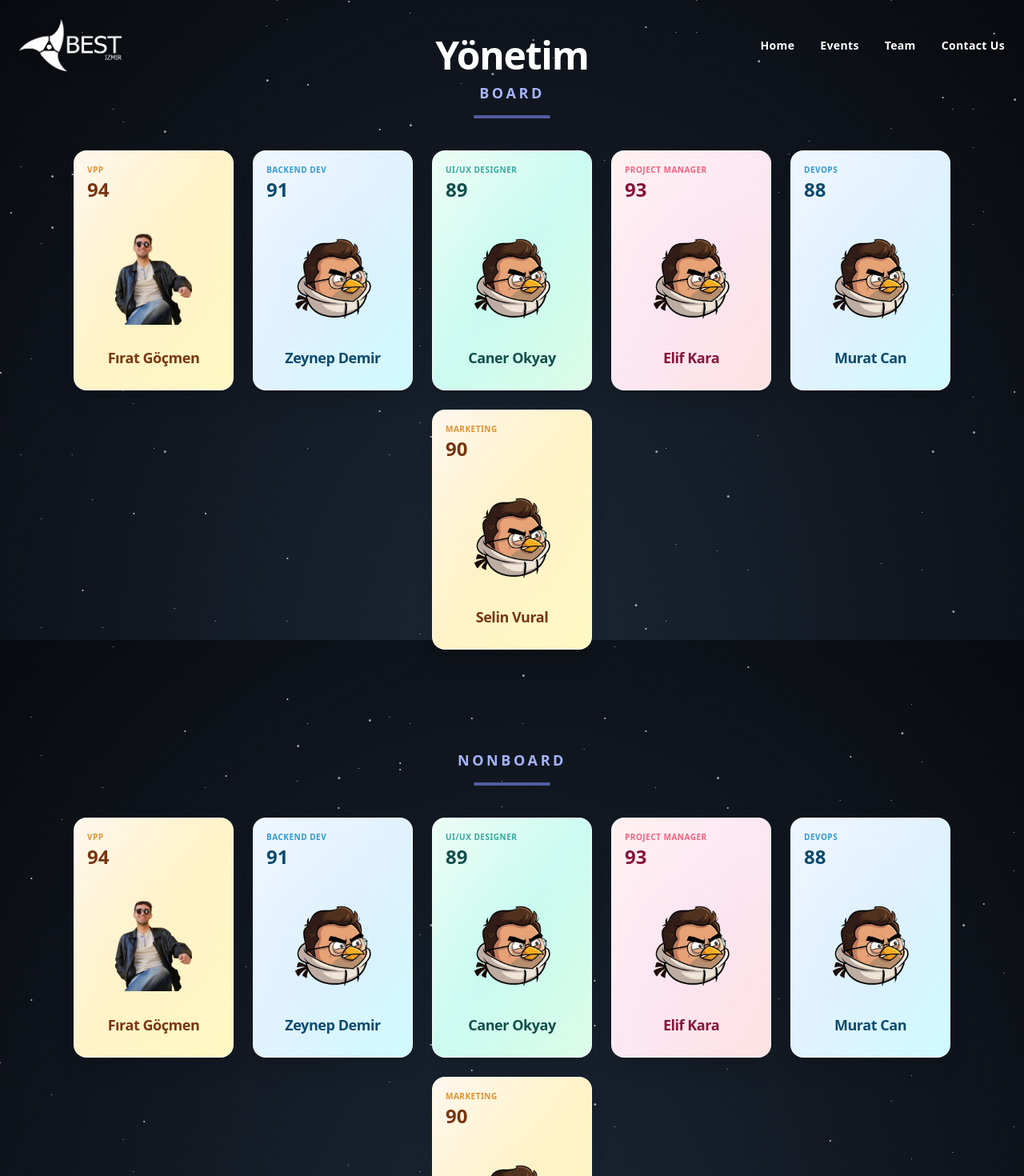
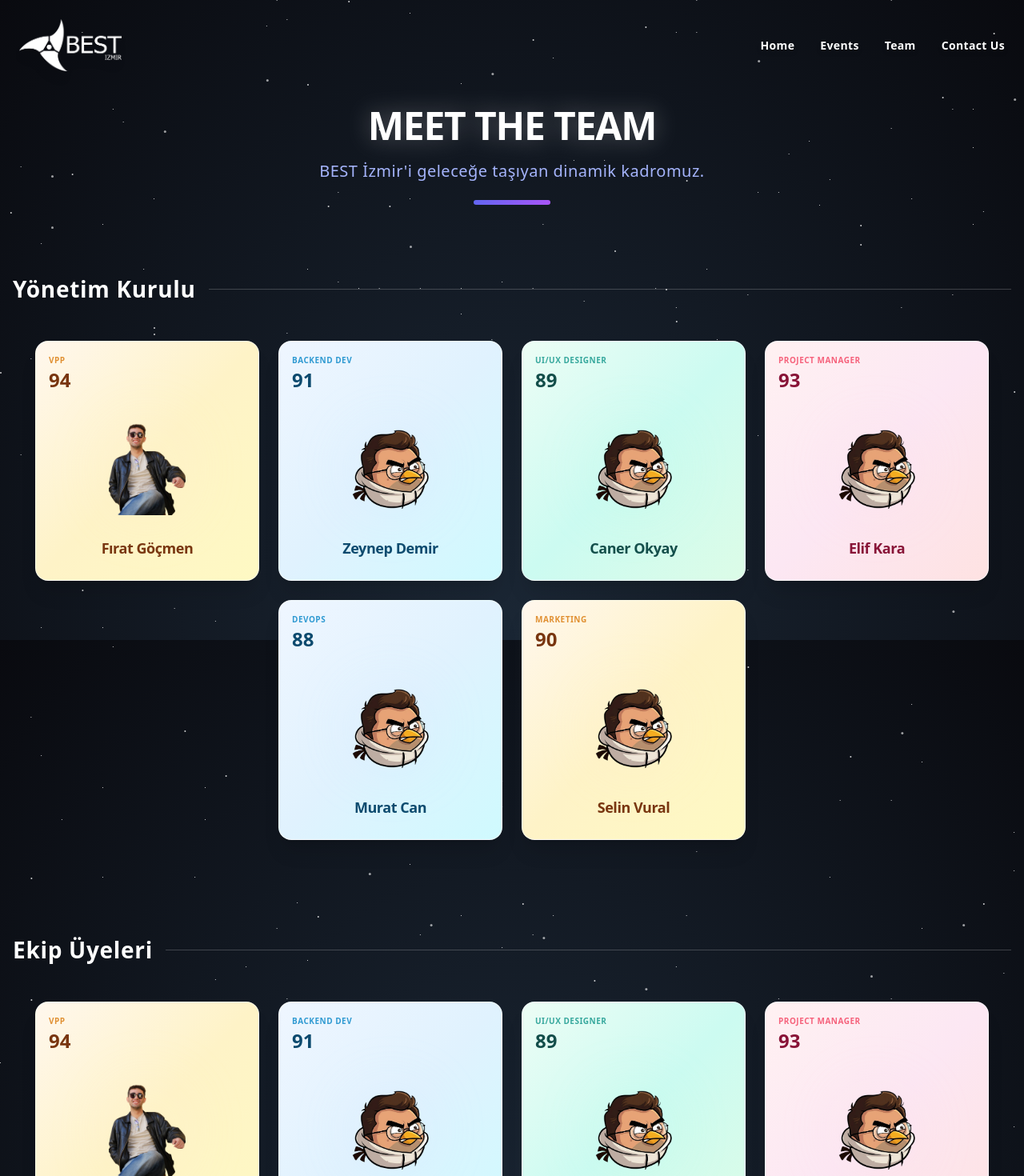
Before and after one commit to dennzii/best_izmir_site, a React (Vite) app: page /team in a window 1280 px wide. Shown: the top 1470 px of the page at 80% size. Built offline with nearby package versions, Linux system fonts and the light colour scheme.

Commit message:
feat: Enhance Team page with animations, new header, and footer integration

```diff
--- a/src/pages/Team.jsx
+++ b/src/pages/Team.jsx
@@ -1,9 +1,12 @@
+
 // Team.js
 import React, { useState, useEffect } from 'react';
 import { Nav } from "../Components/Nav";
+import { Footer } from "../sections/Footer";
 import { FlipCard } from '../Components/FlipCard';
 import Stars from '../Components/Stars';
 import { teamMembersData } from '../data/TeamMembers';
+import { motion } from 'framer-motion';
 
 function Team() {
   const teamMembers = teamMembersData;
@@ -18,11 +21,27 @@ function Team() {
     return () => window.removeEventListener('scroll', handleScroll);
   }, []);
 
+  // Animation variants
+  const containerVariants = {
+    hidden: { opacity: 0 },
+    visible: {
+      opacity: 1,
+      transition: {
+        staggerChildren: 0.1
+      }
+    }
+  };
+
+  const itemVariants = {
+    hidden: { opacity: 0, y: 30 },
+    visible: { opacity: 1, y: 0, transition: { duration: 0.6 } }
+  };
+
   return (
-    <main className='relative min-h-screen' style={{
+    <main className='relative min-h-screen font-sans selection:bg-indigo-500 selection:text-white' style={{
       background: 'radial-gradient(ellipse at bottom, #1B2735 0%, #090A0F 100%)',
       backgroundSize: 'cover',
-      backgroundAttachment: 'fixed' // Sayfa kaydığında arka plan sabit kalsın
+      backgroundAttachment: 'fixed'
     }}>
       <Stars />
 
@@ -47,59 +66,60 @@ function Team() {
         }
       `}</style>
 
-      <section className="relative z-50">
+      <section className="fixed top-0 left-0 w-full z-50">
         <Nav isScrolled={isScrolled} />
       </section>
 
 
-      <section className="relative z-10 w-full py-10">
-        {/* --- YENİ EKLENEN BAŞLIK BÖLÜMÜ --- */}
-        <div className="text-center mb-10 px-4">
-          <h2 className="text-4xl md:text-5xl font-black text-white tracking-tight mb-2">
-            Yönetim
-          </h2>
-          <p className="text-sm md:text-lg font-bold text-indigo-300 uppercase tracking-[0.2em]">
-            Board
+      <div className="relative z-10 w-full py-24 md:py-32 flex flex-col items-center">
+
+        {/* --- PAGE HEADER --- */}
+        <motion.div
+          initial={{ opacity: 0, y: -30 }}
+          animate={{ opacity: 1, y: 0 }}
+          transition={{ duration: 0.8 }}
+          className="text-center mb-16 md:mb-20 px-4"
+        >
+          <h1 className="text-4xl md:text-6xl font-black text-white tracking-tight mb-4 drop-shadow-[0_0_15px_rgba(255,255,255,0.3)]">
+            MEET THE TEAM
+          </h1>
+          <p className="text-indigo-300 text-lg md:text-xl font-medium tracking-wide max-w-2xl mx-auto">
+            BEST İzmir'i geleceğe taşıyan dinamik kadromuz.
           </p>
-          {/* Dekoratif çizgi (Opsiyonel) */}
-          <div className="w-24 h-1 bg-indigo-400 mx-auto mt-4 rounded-full opacity-60"></div>
+          <div className="w-24 h-1.5 bg-gradient-to-r from-indigo-500 to-purple-500 mx-auto mt-6 rounded-full"></div>
+        </motion.div>
+
+
+        {/* --- BOARD SECTION --- */}
+        <div className="w-full max-w-7xl px-4 mb-20">
+          <div className="flex items-center space-x-4 mb-10">
+            <h2 className="text-3xl font-bold text-white tracking-wide">Yönetim Kurulu</h2>
+            <div className="h-px bg-white/20 flex-grow"></div>
           </div>
 
-        <div className={`
+          <motion.div
+            variants={containerVariants}
+            initial="hidden"
+            whileInView="visible"
+            viewport={{ once: true, margin: "-100px" }}
+            className={`
                     flex gap-6 w-full
-
-            /* --- MOBİL ÖZELLİKLERİ (Varsayılan) --- */
-            flex-nowrap           /* Yan yana dizil, aşağı inme */
-            overflow-x-auto       /* Yatay scroll aç */
-            snap-x snap-mandatory /* Kaydırınca karta yapış */
-            justify-start         /* Başlangıçtan sırala */
-            px-6 pb-12            /* Kenarlardan boşluk bırak */
-
-            /* --- MASAÜSTÜ ÖZELLİKLERİ (md: ve üzeri) --- */
-            md:flex-wrap          /* Ekran genişse alt satıra geç (Scroll'u iptal eder) */
-            md:overflow-visible   /* Scroll özelliğini kapat */
-            md:justify-center     /* Ortala */
-            md:px-4               /* Masaüstü kenar boşluğu */
-        `}>
-
+                    /* --- MOBİL ÖZELLİKLERİ --- */
+                    flex-nowrap overflow-x-auto snap-x snap-mandatory justify-start px-2 pb-8
+                    /* --- MASAÜSTÜ ÖZELLİKLERİ --- */
+                    md:flex-wrap md:overflow-visible md:justify-center
+                `}
+          >
             {teamMembers.map((member) => (
-
-            /* --- KART WRAPPER --- */
-            <div
+              <motion.div
                 key={member.id}
+                variants={itemVariants}
                 className={`
                         relative h-[300px] md:h-[300px] team-card
-
-                /* --- MOBİL BOYUTLANDIRMA --- */
-                flex-shrink-0       /* Asla küçülme/büzülme */
-                snap-center         /* Ekranın ortasına hizalan */
-                w-[85vw]            /* Ekranın %85'ini kapla (Yandaki kartın ucu görünür) */
-                max-w-[200px]       /* Çok geniş telefonlarda devasa olma */
-
-                /* --- MASAÜSTÜ BOYUTLANDIRMA --- */
-                md:w-full           /* Grid içinde kendi alanını kapla */
-                md:max-w-[200px]    /* Masaüstünde ideal kart genişliği */
-                md:flex-shrink      /* Normal esneme davranışına dön */
+                        /* --- MOBİL --- */
+                        flex-shrink-0 snap-center w-[85vw] max-w-[280px]
+                        /* --- MASAÜSTÜ --- */
+                        md:w-full md:max-w-[280px] md:flex-shrink
                     `}
               >
                 <FlipCard
@@ -112,65 +132,40 @@ function Team() {
                   variant={member.variant}
                   ikon={member.ikon}
                 />
-            </div>
+              </motion.div>
             ))}
-          {/* Sadece mobilde en sağda biraz boşluk kalsın diye görünmez bir div */}
+            {/* Mobil sağ boşluk */}
             <div className="w-2 flex-shrink-0 md:hidden"></div>
-
+          </motion.div>
         </div>
 
 
-
-
-
-
-
-
-      </section>
-      <section className="relative z-10 w-full py-10">
-        {/* --- YENİ EKLENEN BAŞLIK BÖLÜMÜ --- */}
-        <div className="text-center mb-10 px-4">
-          <p className="text-sm md:text-lg font-bold text-indigo-300 uppercase tracking-[0.2em]">
-            NonBoard
-          </p>
-          <div className="w-24 h-1 bg-indigo-400 mx-auto mt-4 rounded-full opacity-60 text"></div>
+        {/* --- NON-BOARD SECTION --- */}
+        <div className="w-full max-w-7xl px-4">
+          <div className="flex items-center space-x-4 mb-10">
+            <h2 className="text-3xl font-bold text-white tracking-wide">Ekip Üyeleri</h2>
+            <div className="h-px bg-white/20 flex-grow"></div>
           </div>
 
-        <div className={`
+          <motion.div
+            variants={containerVariants}
+            initial="hidden"
+            whileInView="visible"
+            viewport={{ once: true, margin: "-100px" }}
+            className={`
                     flex gap-6 w-full
-
-            /* --- MOBİL ÖZELLİKLERİ (Varsayılan) --- */
-            flex-nowrap           /* Yan yana dizil, aşağı inme */
-            overflow-x-auto       /* Yatay scroll aç */
-            snap-x snap-mandatory /* Kaydırınca karta yapış */
-            justify-start         /* Başlangıçtan sırala */
-            px-6 pb-12            /* Kenarlardan boşluk bırak */
-
-            /* --- MASAÜSTÜ ÖZELLİKLERİ (md: ve üzeri) --- */
-            md:flex-wrap          /* Ekran genişse alt satıra geç (Scroll'u iptal eder) */
-            md:overflow-visible   /* Scroll özelliğini kapat */
-            md:justify-center     /* Ortala */
-            md:px-4               /* Masaüstü kenar boşluğu */
-        `}>
-
+                    flex-nowrap overflow-x-auto snap-x snap-mandatory justify-start px-2 pb-8
+                    md:flex-wrap md:overflow-visible md:justify-center
+                `}
+          >
             {teamMembers.map((member) => (
-
-            /* --- KART WRAPPER --- */
-            <div
-              key={member.id}
+              <motion.div
+                key={member.id + "_nb"} // Unique key fix for demo
+                variants={itemVariants}
                 className={`
                         relative h-[300px] md:h-[300px] team-card
-
-                /* --- MOBİL BOYUTLANDIRMA --- */
-                flex-shrink-0       /* Asla küçülme/büzülme */
-                snap-center         /* Ekranın ortasına hizalan */
-                w-[85vw]            /* Ekranın %85'ini kapla (Yandaki kartın ucu görünür) */
-                max-w-[200px]       /* Çok geniş telefonlarda devasa olma */
-
-                /* --- MASAÜSTÜ BOYUTLANDIRMA --- */
-                md:w-full           /* Grid içinde kendi alanını kapla */
-                md:max-w-[200px]    /* Masaüstünde ideal kart genişliği */
-                md:flex-shrink      /* Normal esneme davranışına dön */
+                        flex-shrink-0 snap-center w-[85vw] max-w-[280px]
+                        md:w-full md:max-w-[280px] md:flex-shrink
                     `}
               >
                 <FlipCard
@@ -183,14 +178,19 @@ function Team() {
                   variant={member.variant}
                   ikon={member.ikon}
                 />
+              </motion.div>
+            ))}
+            <div className="w-2 flex-shrink-0 md:hidden"></div>
+          </motion.div>
         </div>
-          ))}
-          {/* Sadece mobilde en sağda biraz boşluk kalsın diye görünmez bir div */}
-          <div className="w-2 flex-shrink-0 md:hidden"></div>
+
+
+        {/* --- FOOTER --- */}
+        <div className="w-full mt-24">
+          <Footer />
+        </div>
 
       </div>
-      </section>
-
     </main>
   );
 }
```
Lines whose indentation alone changed are shown as unchanged.
